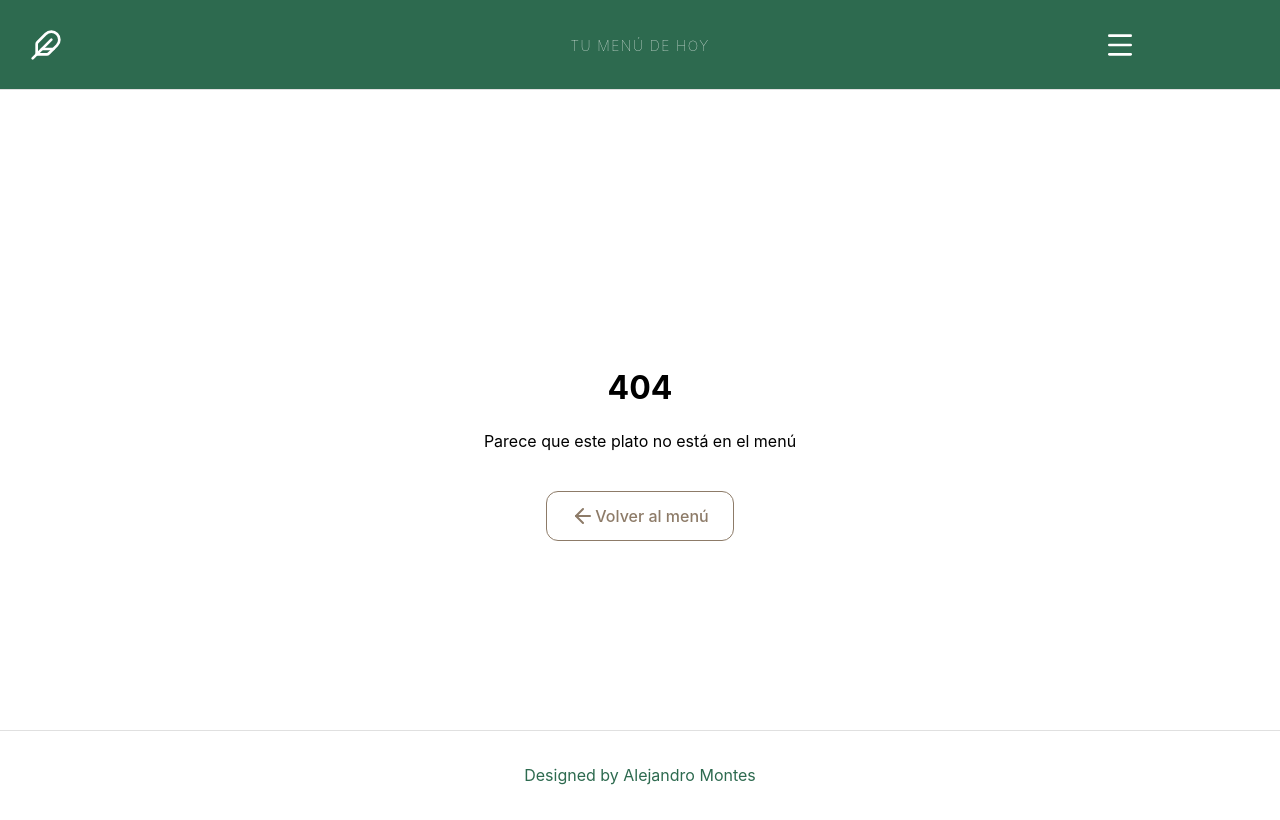
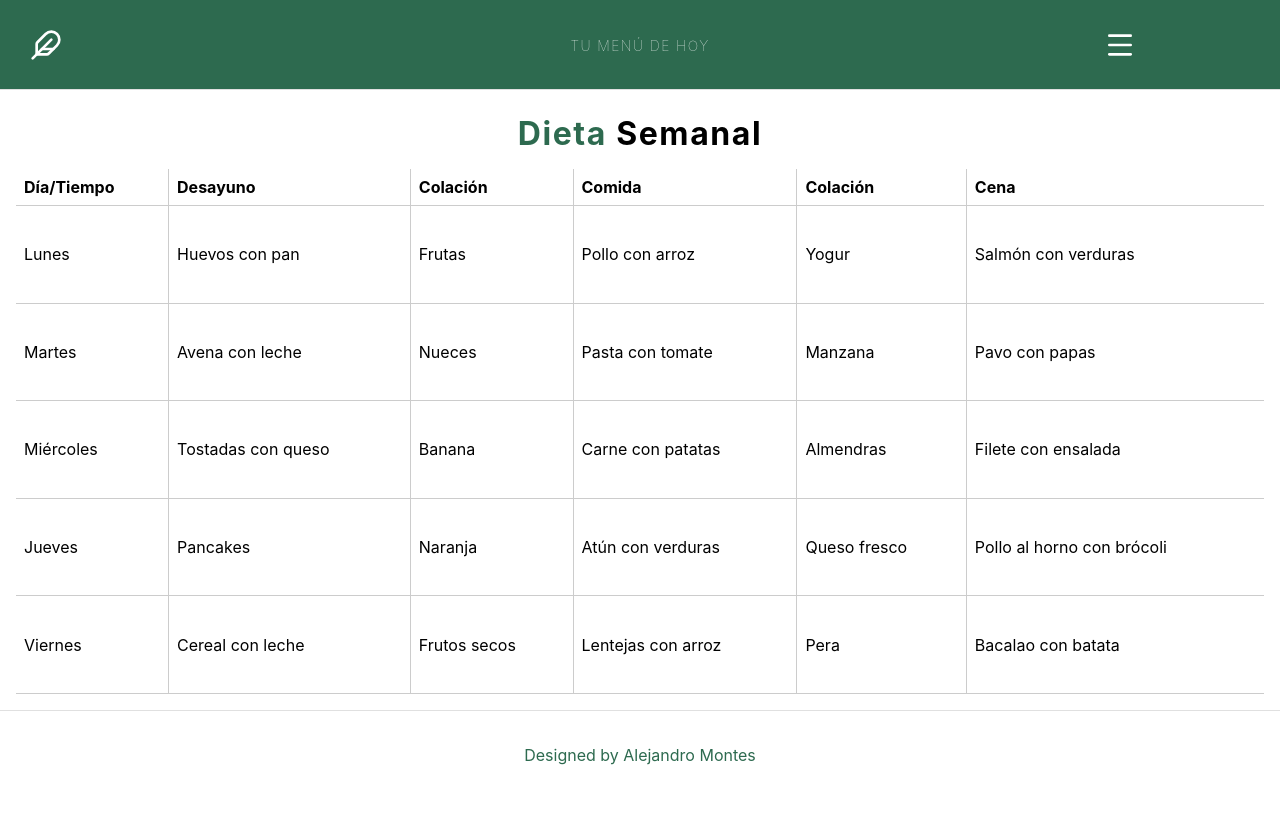
Before and after one commit to alexmm23/nutApp, a React (Vite) app: page /weekly-diet in a window 1280 px wide. Before the commit this address had no page. Built offline with nearby package versions, Linux system fonts and the light colour scheme.

Commit message:
feat: add WeeklyDiet component and update routing; fix link in Header

```diff
--- a/src/App.jsx
+++ b/src/App.jsx
@@ -4,7 +4,7 @@ import Home from './views/Home/Home'
 import Footer from './components/Footer/Footer'
 import NotFound from './views/NotFound/NotFound'
 import { BrowserRouter, Routes, Route } from 'react-router-dom'
-
+import WeeklyDiet from './views/WeeklyDiet/WeeklyDiet'
 function App() {
   return (
     <BrowserRouter>
@@ -12,6 +12,7 @@ function App() {
         <Header />
         <Routes>
           <Route path="/" element={<Home />} />
+          <Route path="/weekly-diet" element={<WeeklyDiet />} />
           <Route path="*" element={<NotFound />} />
         </Routes>
         <Footer />
--- a/src/components/Header/Header.jsx
+++ b/src/components/Header/Header.jsx
@@ -10,7 +10,7 @@ export default function Header() {
   const menuItems = [
     { name: 'Inicio', link: '/', icon: House },
     { name: 'Mi perfil', link: '/perfil', icon: User },
-    { name: 'Dieta Semanal', link: '/dieta', icon: DietIcon },
+    { name: 'Dieta Semanal', link: '/weekly-diet', icon: DietIcon },
     { name: 'Lista de compras', link: '/compras', icon: Calendar },
     { name: 'Cerrar sesión', link: '/logout', icon: User },
   ]
--- /dev/null
+++ b/src/views/WeeklyDiet/WeeklyDiet.jsx
@@ -0,0 +1,64 @@
+import styles from './WeeklyDiet.module.css'
+export default function WeeklyDiet() {
+  return (
+    <main className={styles.container}>
+      <h1>
+        <span className={styles.highlight}>Dieta</span> Semanal
+      </h1>
+      <table>
+        <thead>
+          <tr>
+            <th>Día/Tiempo</th>
+            <th>Desayuno</th>
+            <th>Colación</th>
+            <th>Comida</th>
+            <th>Colación</th>
+            <th>Cena</th>
+          </tr>
+        </thead>
+        <tbody>
+          <tr>
+            <td>Lunes</td>
+            <td>Huevos con pan</td>
+            <td>Frutas</td>
+            <td>Pollo con arroz</td>
+            <td>Yogur</td>
+            <td>Salmón con verduras</td>
+          </tr>
+          <tr>
+            <td>Martes</td>
+            <td>Avena con leche</td>
+            <td>Nueces</td>
+            <td>Pasta con tomate</td>
+            <td>Manzana</td>
+            <td>Pavo con papas</td>
+          </tr>
+          <tr>
+            <td>Miércoles</td>
+            <td>Tostadas con queso</td>
+            <td>Banana</td>
+            <td>Carne con patatas</td>
+            <td>Almendras</td>
+            <td>Filete con ensalada</td>
+          </tr>
+          <tr>
+            <td>Jueves</td>
+            <td>Pancakes</td>
+            <td>Naranja</td>
+            <td>Atún con verduras</td>
+            <td>Queso fresco</td>
+            <td>Pollo al horno con brócoli</td>
+          </tr>
+          <tr>
+            <td>Viernes</td>
+            <td>Cereal con leche</td>
+            <td>Frutos secos</td>
+            <td>Lentejas con arroz</td>
+            <td>Pera</td>
+            <td>Bacalao con batata</td>
+          </tr>
+        </tbody>
+      </table>
+    </main>
+  )
+}
--- /dev/null
+++ b/src/views/WeeklyDiet/WeeklyDiet.module.css
@@ -0,0 +1,49 @@
+.highlight {
+  color: var(--primary);
+}
+h1 {
+  letter-spacing: 0.05em;
+  text-align: center;
+  margin-top: 0.5rem;
+}
+
+.container {
+  display: flex;
+  flex-direction: column;
+  align-items: center;
+  gap: 1rem;
+  padding: 1rem;
+}
+
+table {
+  width: 100%;
+  height: 100%;
+  border-collapse: collapse;
+  overflow-x: auto;
+}
+
+tr {
+  border-bottom: 1px solid #ccc;
+}
+th,
+td {
+  padding: 0.5rem;
+  text-align: left;
+  border-right: 1px solid #ccc;
+}
+
+td:last-child,
+th:last-child {
+  border-right: none;
+}
+
+td {
+  transition: all 0.3s ease;
+}
+
+td:hover {
+  transform: scale(1.05);
+  cursor: pointer;
+  box-shadow: 0 4px 8px rgba(0, 0, 0, 0.2);
+  /* border: 1px solid var(--ui-divider); */
+}
```
